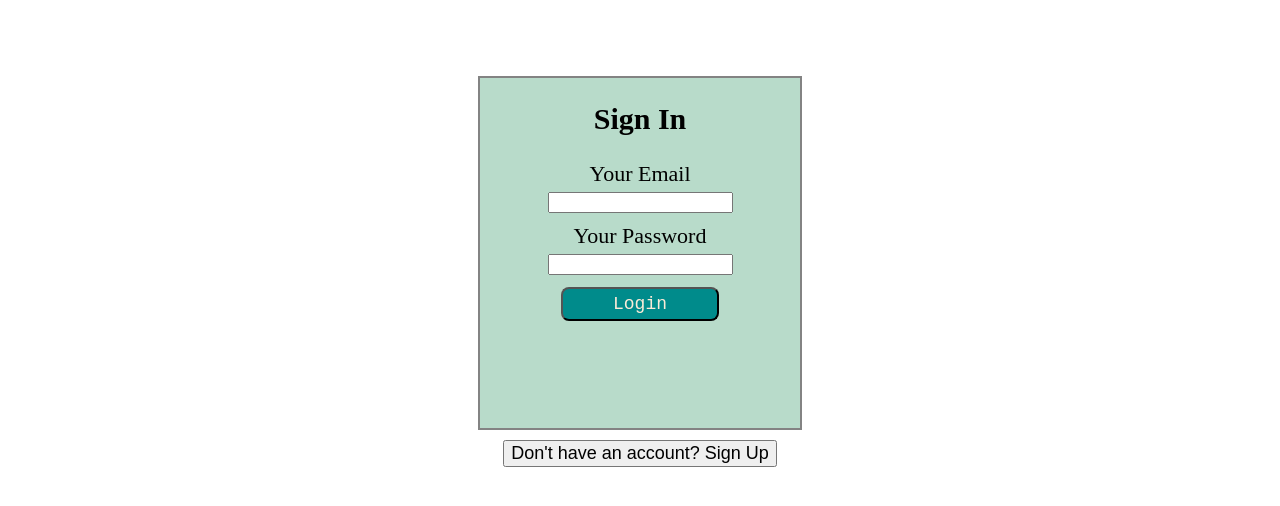
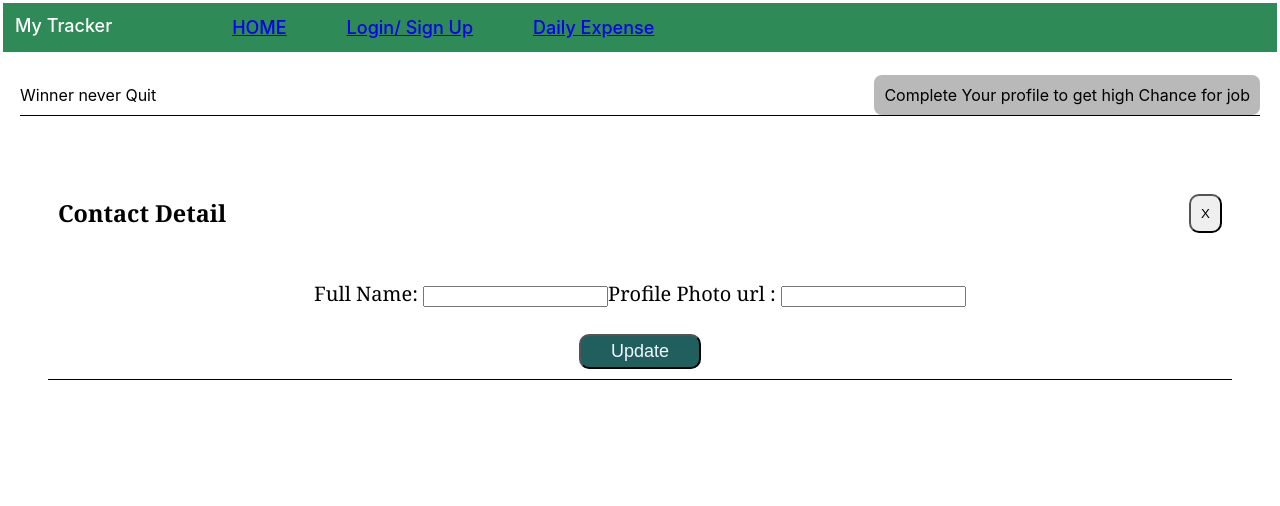
Before and after one commit to Komalone/expTracker, a React (Create React App) app: page /completeprofile in a window 1280 px wide. Shown: the top 506 px of the page. Built offline with nearby package versions, Linux system fonts and the light colour scheme.

Commit message:
3rd task

```diff
--- a/src/App.js
+++ b/src/App.js
@@ -4,17 +4,19 @@ import './App.css';
 import Authentication from './component/Auth File/AuthPage';
 import Main from './component/Pages/Main';
 import Header from './component/Pages/Header';
+import Profile from './component/Pages/Profile';
 
 function App() {
   return (
     <Fragment>
-      <header>
+      <headers>
         <Header/>
-      </header>
+      </headers>
   <main>
         <Routes>
         <Route path='/main' element={<Main/>}/>
-        <Route path='/login' element={<Authentication/>}/>
+        <Route path='/' element={<Authentication/>}/>
+        <Route path='/completeprofile' element={<Profile/>}/>
         </Routes>
       </main>
     </Fragment>
--- a/src/component/Auth File/AuthPage.js
+++ b/src/component/Auth File/AuthPage.js
@@ -1,5 +1,5 @@
 import React, { useContext, useRef, useState } from 'react';
-import { useNavigate} from 'react-router-dom';
+import {useNavigate} from 'react-router-dom';
 import AuthContext from './authContext';
 import './auth.css';
 
@@ -49,7 +49,9 @@ const Authentication = () => {
             let data= res.json();
             data.then((resp)=>{
                 console.log(resp);
-                authCtx.login(resp.idToken);
+                localStorage.setItem('token', resp.idToken);
+                localStorage.setItem('email', resp.email)
+                authCtx.login();
                 navigate("/main")
             })
         }else{
--- a/src/component/Auth File/authContext.js
+++ b/src/component/Auth File/authContext.js
@@ -24,8 +24,6 @@ export const AuthContextProvider=(props)=>{
     const loginHandler=()=>{
         setToken(token);
         setEmail(userEmail);
-        localStorage.setItem('token', token);
-        localStorage.setItem('email', userEmail);
     }
     const ContextValue={
         token: token,
--- a/src/component/Pages/Header.js
+++ b/src/component/Pages/Header.js
@@ -1,17 +1,19 @@
 import { NavLink } from "react-router-dom";
 import "./main.css";
-import { Navbar } from 'react-bootstrap';
+import { Navbar, Nav  } from 'react-bootstrap';
 const Header=()=>{
     return (
-        <Navbar bg='dark' expand="sm">
-            <Navbar.Brand href="#">My Tracker</Navbar.Brand>
+        <Navbar bg='light' expand="sm">
+            <div className="nav">
+            <Navbar.Brand>My Tracker</Navbar.Brand>
             <Navbar.Collapse id="basic">
-                <nav>
-                    <NavLink to="/main">Home</NavLink>
-                    <NavLink to="/login">Login / Sign Up</NavLink>
-                    <NavLink to="/main">Daily Expense</NavLink>
-                </nav>
+                <Nav><ul>
+                    <li><NavLink to="/main">HOME</NavLink></li>
+                    <li><NavLink to="/">Login/ Sign Up</NavLink></li>
+                    <li><NavLink to="/main">Daily Expense</NavLink></li>
+                    </ul></Nav>
             </Navbar.Collapse>
+            </div>
         </Navbar>
     );
 }
--- a/src/component/Pages/Main.js
+++ b/src/component/Pages/Main.js
@@ -1,13 +1,15 @@
 import { Fragment } from "react";
-import {  } from "react-router-dom";
+import { Link } from "react-router-dom";
 import './main.css'
 
 const Main=()=>{
     return (
         <Fragment>
-            <section>
-        <h3>Welcome to expense Tracker</h3>
-        </section>
+        <div className="main">
+        <div>Welcome to expense Tracker</div>
+        <div className="right">Complete your Profile
+        <Link to="/completeprofile"> Complete Now </Link></div>
+        </div>
         </Fragment>
     );
 }
--- /dev/null
+++ b/src/component/Pages/Profile.js
@@ -0,0 +1,60 @@
+import React, { useState } from "react";
+import './main.css';
+import { Link } from "react-router-dom";
+
+const Profile=()=>{
+    const [name, setName]=useState();
+    const [profileUrl, setUrl]=useState();
+
+    const nameChange=(e)=>{setName(e.target.value)};
+    const urlChange=(e)=>{setUrl(e.target.value)};
+
+    const sumbitUpdate=(e)=>{
+        e.preventDefault();
+
+       fetch("https://identitytoolkit.googleapis.com/v1/accounts:update?key=AIzaSyDgHb63575x-JMe_nLV3p1wqHRtBRS6j28",{
+        method: 'POST',
+        body: JSON.stringify({
+            idToken: localStorage.getItem("idToken"),
+            displayName:name,
+            photoUrl:profileUrl,
+            //deleteAttribute: 'NULL',
+            returnSecureToken: false
+        }),
+        headers:{'Content-Type': 'application/json'},
+       }).then((res)=>{
+        const data=res.json();
+        console.log(data);
+        data.then((resp)=>{
+            if(resp.error){
+                alert(resp.error.message)
+            }else{console.log(resp)}
+        })
+       }).catch((err) => {
+        console.log(err);
+        alert(err)})
+       console.log(name);
+
+    }
+    return (
+        <>
+        <div className="main">
+            <div >Winner never Quit</div>
+            <div className="right"> Complete Your profile to get high Chance for job</div>
+        </div>
+        <form className='form1'>
+        <div className='form-head'><h3>Contact Detail</h3>
+        <Link to="/"><button className='cancel'>X</button></Link>
+        </div><br/>
+        <div>
+            <label htmlFor="name">Full Name: </label>
+            <input type="text" value={name} onChange={nameChange}/>
+            <label htmlFor="url">Profile Photo url : </label>
+            <input type="text" value={profileUrl} onChange={urlChange}/>
+        </div><br/>
+        <button type="submit" className="button" onClick={sumbitUpdate}> Update </button>
+        </form>
+        </>
+    );
+};
+export default Profile;
--- a/src/component/Pages/main.css
+++ b/src/component/Pages/main.css
@@ -1,3 +1,60 @@
 section{
     font-family: Georgia, 'Times New Roman', Times, serif;
 }
+.nav{
+    border: 0.2rem solid white;
+    display: flex;
+    font-size: 18px;
+    background: seagreen;
+    padding: 12px;
+    font-weight: 500;
+    color: white;
+}
+#basic ul{
+    padding: 1px 90px;
+    list-style-type: none;
+    display: flex;
+    margin: 0cm;
+}
+#basic li{
+    margin: 1px 30px;
+    color: white;
+}
+.main{
+    display: flex;
+    align-items: last baseline;
+    justify-content: space-between;
+    margin: 20px;
+    font-weight: 400;
+    border-bottom: 1px solid ;
+}
+.right{
+    padding: 10px;
+    background-color: rgb(185, 185, 185);
+    border-radius: 8px;
+}
+.form-head{
+    display: flex;
+    align-items: center;
+    justify-content: space-between;
+
+}
+.form-head button{
+    padding: 10px;
+    border-radius: 10px;
+}
+.form1{
+    margin: 3rem;
+    font-family: Georgia, 'Times New Roman', Times, serif;
+    text-align: center;
+    font-size: 20px;
+    border-bottom: 1px solid;
+    padding: 10px;
+}
+.button{
+    padding: 5px 30px;
+    font-size: 18px;
+    border-radius: 10px;
+    background-color: rgb(33, 95, 95);
+    color: aliceblue;
+}
```
Also changed, not shown: src/index.js (+5 -5 lines).
